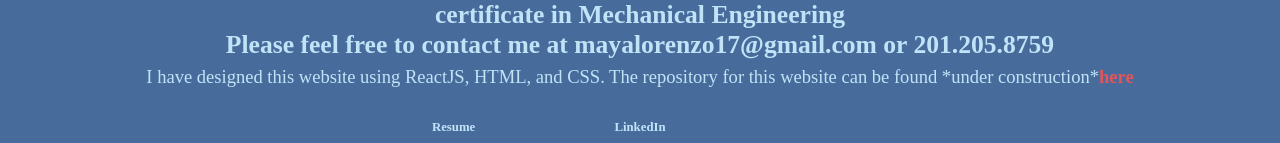
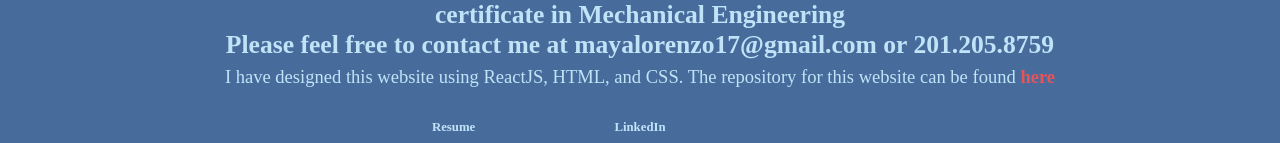
Before and after one commit to mayalorenzo319/Portfolio, a React (Create React App) app: page / in a window 1280 px wide. Shown: the part 213-356 px from the top of the page. Built offline with nearby package versions, Linux system fonts and the light colour scheme; a web font is replaced by a local one.

Commit message:
removed under construction

```diff
--- a/src/NewMainPage/NewMainPage.js
+++ b/src/NewMainPage/NewMainPage.js
@@ -24,7 +24,7 @@ function NewMainPage() {
               {/* TODO: You probably don't want this line to be like this */}
               <span id="desc">
                 I have designed this website using ReactJS, HTML, and CSS. The
-                repository for this website can be found{" "} *under construction*
+                repository for this website can be found{" "}
                 <a
                   className="github-repo-link"
                   href="https://github.com/MadBeignet/Portfolio"
@@ -91,7 +91,7 @@ function NewMainPage() {
               <p>Please feel free to contact me at mayalorenzo17@gmail.com or 201.205.8759 </p>
               <span id="desc">
                 I have designed this website using ReactJS, HTML, and CSS. The
-                repository for this website can be found{" "}*under construction*
+                repository for this website can be found{" "}
                 <a
                   className="github-repo-link"
                   href="https://github.com/MadBeignet/Portfolio"
```
